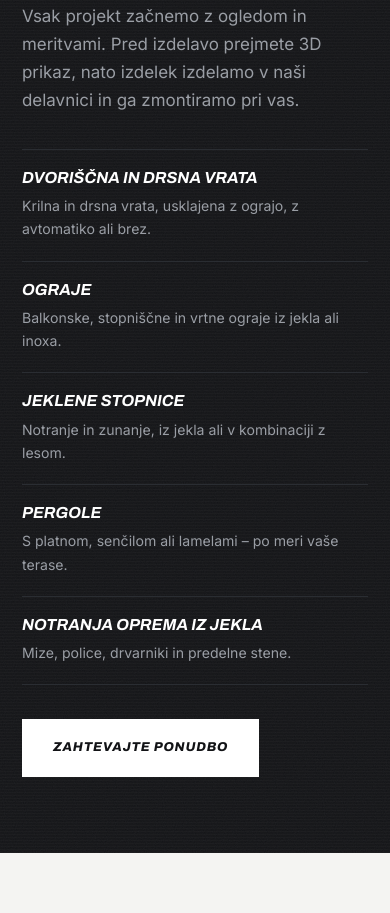
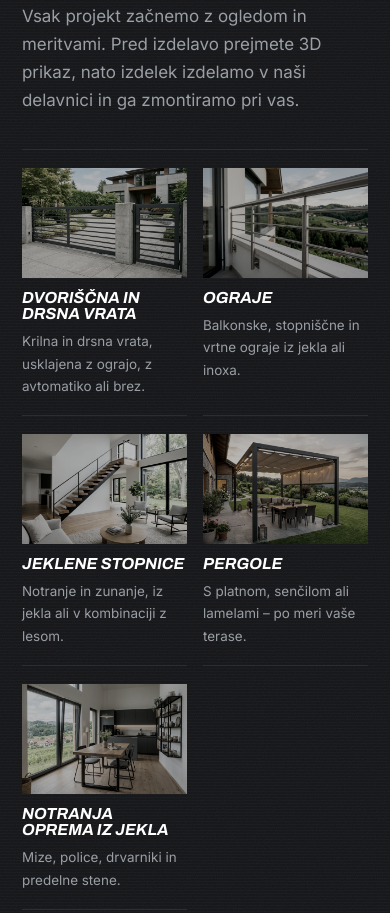
Before and after one commit to blazbratusek/steeldom, a plain HTML site: page index.html in a window 390 px wide. Shown: the part 2188-3101 px from the top of the page. Drawn offline with Linux system fonts and the light colour scheme.

Commit message:
Storitve: majhne umirjene slike nad vsako storitvijo
Co-Authored-By: Claude Opus 5.5 <noreply@anthropic.com>
Claude-Session: https://claude.ai/code/session_015oCzHMpFATNB2Q1NaRWQth

```diff
--- a/index.html
+++ b/index.html
@@ -84,11 +84,11 @@
       <h2>Izdelamo in zmontiramo<br>po vaši meri</h2>
       <p class="lead">Vsak projekt začnemo z ogledom in meritvami. Pred izdelavo prejmete 3D prikaz, nato izdelek izdelamo v naši delavnici in ga zmontiramo pri vas.</p>
       <ol class="custom-list rv">
-        <li><div><h3>Dvoriščna in drsna vrata</h3><p>Krilna in drsna vrata, usklajena z ograjo, z avtomatiko ali brez.</p></div></li>
-        <li><div><h3>Ograje</h3><p>Balkonske, stopniščne in vrtne ograje iz jekla ali inoxa.</p></div></li>
-        <li><div><h3>Jeklene stopnice</h3><p>Notranje in zunanje, iz jekla ali v kombinaciji z lesom.</p></div></li>
-        <li><div><h3>Pergole</h3><p>S platnom, senčilom ali lamelami – po meri vaše terase.</p></div></li>
-        <li><div><h3>Notranja oprema iz jekla</h3><p>Mize, police, drvarniki in predelne stene.</p></div></li>
+        <li><div class="cl-img"><img src="img/vrata.webp" alt="Dvoriščna in drsna vrata" loading="lazy" width="1312" height="816"></div><div><h3>Dvoriščna in drsna vrata</h3><p>Krilna in drsna vrata, usklajena z ograjo, z avtomatiko ali brez.</p></div></li>
+        <li><div class="cl-img"><img src="img/ograja.webp" alt="Ograje" loading="lazy" width="1312" height="816"></div><div><h3>Ograje</h3><p>Balkonske, stopniščne in vrtne ograje iz jekla ali inoxa.</p></div></li>
+        <li><div class="cl-img"><img src="img/stopnice.webp" alt="Jeklene stopnice" loading="lazy" width="1312" height="816"></div><div><h3>Jeklene stopnice</h3><p>Notranje in zunanje, iz jekla ali v kombinaciji z lesom.</p></div></li>
+        <li><div class="cl-img"><img src="img/pergola.webp" alt="Pergole" loading="lazy" width="1312" height="816"></div><div><h3>Pergole</h3><p>S platnom, senčilom ali lamelami – po meri vaše terase.</p></div></li>
+        <li><div class="cl-img"><img src="img/notranja-oprema.webp" alt="Notranja oprema iz jekla" loading="lazy" width="1312" height="816"></div><div><h3>Notranja oprema iz jekla</h3><p>Mize, police, drvarniki in predelne stene.</p></div></li>
       </ol>
       <a href="#kontakt" class="btn light">Zahtevajte ponudbo</a>
     </div>
--- a/style.css
+++ b/style.css
@@ -120,8 +120,6 @@ section.dark{background:var(--dark);color:#e9eaec}
 .custom-grid{display:grid;grid-template-columns:1fr 1fr;gap:80px;align-items:center}
 .custom-list{list-style:none;margin:44px 0 44px;border-top:1px solid var(--dark-line)}
 .custom-list li{display:flex;align-items:center;gap:22px;padding:18px 0;border-bottom:1px solid var(--dark-line)}
-.custom-list img{width:78px;height:58px;object-fit:cover;flex:0 0 auto;filter:saturate(.85);transition:filter .3s}
-.custom-list li:hover img{filter:saturate(1.1)}
 .custom-list h3{font-size:1.1rem;margin-bottom:2px}
 .custom-list p{font-size:.88rem;color:var(--dark-muted)}
 .custom-3d{position:relative;margin:0}
@@ -344,6 +342,9 @@ h2.drawn::after{transform:skewX(-20deg) scaleX(1)}
 .values div:hover,.step:hover{border-top-color:var(--bronze)}
 .custom-list li h3{transition:color .25s}
 .custom-list li:hover h3{color:var(--bronze)}
+.cl-img{aspect-ratio:3/2;overflow:hidden;margin-bottom:16px;background:var(--dark-2)}
+.cl-img img{width:100%;height:100%;object-fit:cover;filter:grayscale(.55) brightness(.72) contrast(1.05);transform:scale(1.02);transition:filter .45s,transform .7s cubic-bezier(.2,.7,.2,1)}
+.custom-list li:hover .cl-img img{filter:none;transform:scale(1.07)}
 @media (prefers-reduced-motion:reduce){h2::after{transform:skewX(-20deg);transition:none}.hero h1::after{animation:none;transform:skewX(-20deg)}}
 
 @media (max-width:980px){
@@ -387,8 +388,10 @@ h2.drawn::after{transform:skewX(-20deg) scaleX(1)}
   .pgrid-list{grid-template-columns:1fr;gap:40px}
   .home-shop{margin-top:40px}
   .custom-list{margin:34px 0}
-  .custom-list img{width:64px;height:48px}
-  .custom-list{grid-template-columns:1fr}
+  .custom-list{grid-template-columns:1fr 1fr;gap:0 16px}
+  .custom-list li{padding:18px 0}
+  .cl-img{margin-bottom:12px}
+  .custom-list p{font-size:.84rem}
   .custom-list h3{font-size:1rem}
   .hero{justify-content:flex-end}
   .hero-deco{width:70%;right:-30%;opacity:.7}
```
